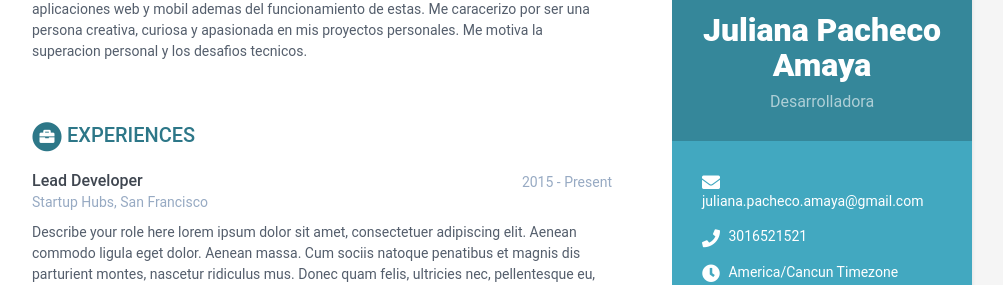
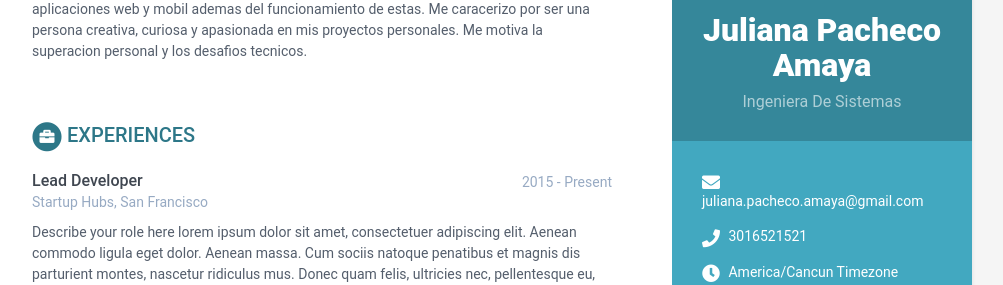
Before and after one commit to JuliiPa/Pacheco-HV2, a Jekyll site: the page built from index.html, in a window 1280 px wide and 900 px high. Shown: the part 162-447 px from the top of the window, without its empty margins (168-1171 px from the left). Built offline with Jekyll 4.4.1, drawn with Linux system fonts in a browser that asks for light colours.

Commit message:
Actualizacion TagLine

```diff
--- a/_data/data.yml
+++ b/_data/data.yml
@@ -9,7 +9,7 @@ sidebar:
 
     # Profile information
     name: Juliana Pacheco Amaya
-    tagline: Desarrolladora
+    tagline: Ingeniera De Sistemas
     avatar: profile.png  #place a 100x100 picture inside /assets/images/ folder and provide the name of the file below
 
     # Sidebar links
```
